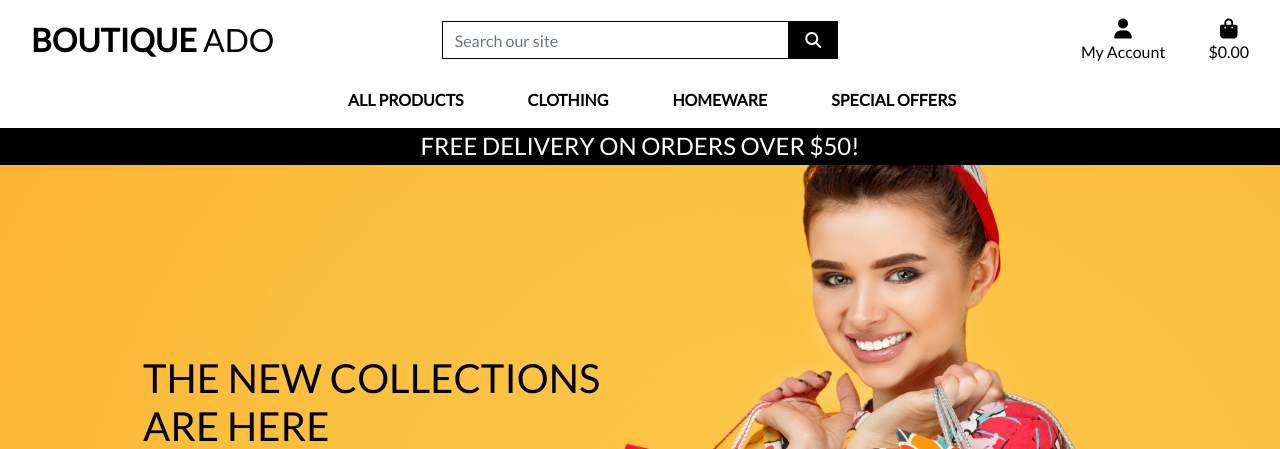
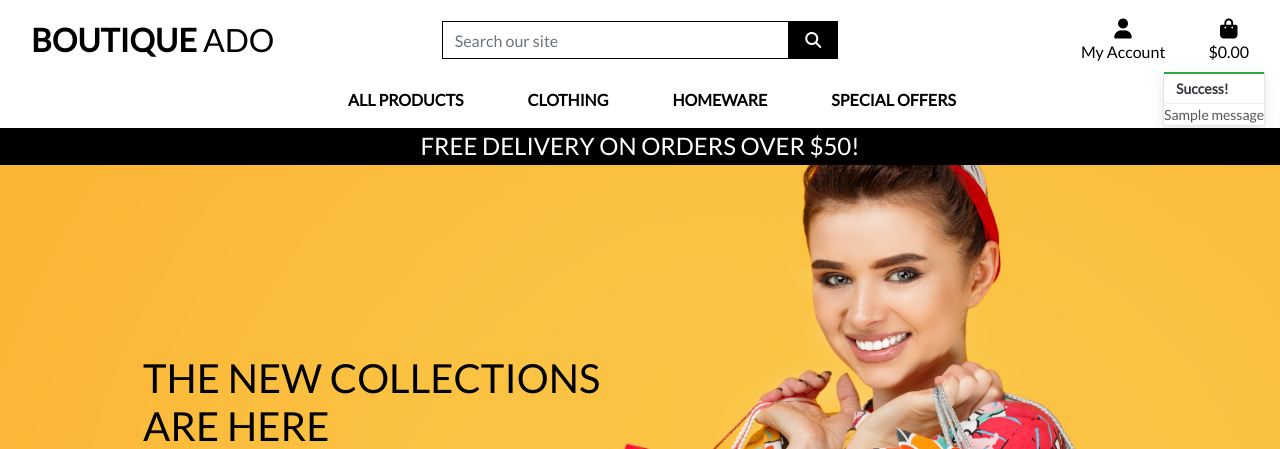
Before and after one commit to shellym96/Boutique-Ado-v1, a Django app: page / in a window 1280 px wide. Shown: the top 449 px of the page. Run offline with Django 3.2, Linux system fonts and the light colour scheme; tables that the repository leaves empty hold one stand-in row (values such as "Sample post"); one stand-in notice (Sample message) is shown; parts of the project's set-up code (start-up, migrations or seed data) failed here and were passed over; some libraries are stand-ins or nearby versions.

Commit message:
Add toasts

```diff
--- a/boutique_ado/settings.py
+++ b/boutique_ado/settings.py
@@ -78,6 +78,8 @@ TEMPLATES = [
     },
 ]
 
+MESSAGE_STORAGE = 'django.contrib.messages.storage.session.SessionStorage'
+
 AUTHENTICATION_BACKENDS = (
     # Needed to login by username in Django admin, regardless of `allauth`
     'django.contrib.auth.backends.ModelBackend',
--- a/static/css/base.css
+++ b/static/css/base.css
@@ -106,6 +106,21 @@ a.category-badge > span.badge:hover {
     cursor: pointer;
 }
 
+.message-container {
+    position: fixed;
+    top: 72px;
+    right: 15px;
+    z-index: 999999999;
+}
+
+.custom-toast {
+    overflow: visible;
+}
+
+.toast-capper {
+    height: 2px;
+}
+
 /* -------------------------------- Media Queries */
 
 /* Slightly larger container on xl screens */
--- a/templates/base.html
+++ b/templates/base.html
@@ -23,10 +23,10 @@
     {% endblock %}
 
     {% block corejs %}
-    <script src="https://kit.fontawesome.com/e9c73d7092.js" crossorigin="anonymous"></script>
-    <script src="https://code.jquery.com/jquery-3.4.1.min.js" integrity="sha256-CSXorXvZcTkaix6Yvo6HppcZGetbYMGWSFlBw8HfCJo=" crossorigin="anonymous"></script>
-    <script src="https://cdn.jsdelivr.net/npm/popper.js@1.16.0/dist/umd/popper.min.js" integrity="sha384-Q6E9RHvbIyZFJoft+2mJbHaEWldlvI9IOYy5n3zV9zzTtmI3UksdQRVvoxMfooAo" crossorigin="anonymous"></script>
-    <script src="https://stackpath.bootstrapcdn.com/bootstrap/4.4.1/js/bootstrap.min.js" integrity="sha384-wfSDF2E50Y2D1uUdj0O3uMBJnjuUD4Ih7YwaYd1iqfktj0Uod8GCExl3Og8ifwB6" crossorigin="anonymous"></script>
+        <script src="https://kit.fontawesome.com/e9c73d7092.js" crossorigin="anonymous"></script>
+        <script src="https://code.jquery.com/jquery-3.4.1.min.js" integrity="sha256-CSXorXvZcTkaix6Yvo6HppcZGetbYMGWSFlBw8HfCJo=" crossorigin="anonymous"></script>
+        <script src="https://cdn.jsdelivr.net/npm/popper.js@1.16.0/dist/umd/popper.min.js" integrity="sha384-Q6E9RHvbIyZFJoft+2mJbHaEWldlvI9IOYy5n3zV9zzTtmI3UksdQRVvoxMfooAo" crossorigin="anonymous"></script>
+        <script src="https://stackpath.bootstrapcdn.com/bootstrap/4.4.1/js/bootstrap.min.js" integrity="sha384-wfSDF2E50Y2D1uUdj0O3uMBJnjuUD4Ih7YwaYd1iqfktj0Uod8GCExl3Og8ifwB6" crossorigin="anonymous"></script>
     {% endblock %}
 
     {% block extra_js %}
@@ -112,7 +112,21 @@
     </header>
 
     {% if messages %}
-        <div class="message-container"></div>
+        <div class="message-container">
+            {% for message in messages %}
+                {% with message.level as level %}
+                    {% if level == 40 %}
+                        {% include 'includes/toasts/toast_error.html' %}
+                    {% elif level == 30 %}
+                        {% include 'includes/toasts/toast_warning.html' %}
+                    {% elif level == 25 %}
+                        {% include 'includes/toasts/toast_success.html' %}
+                    {% else %}
+                        {% include 'includes/toasts/toast_info.html' %}
+                    {% endif %}
+                {% endwith %}
+            {% endfor %}
+        </div>
     {% endif %}
 
     {% block page_header %}
@@ -122,6 +136,9 @@
     {% endblock %}
 
     {% block postloadjs %}
+    <script type="text/javascript">
+        $('.toast').toast('show');
+    </script>
     {% endblock %}
 
 
--- /dev/null
+++ b/templates/includes/toasts/toast_success.html
@@ -0,0 +1,13 @@
+<div class="toast custom-toast rounded-0 border-top-0" data-autohide="false">
+    <div class="arrow-up arrow-success"></div>
+    <div class="w-100 toast-capper bg-success"></div>
+    <div class="toast-header bg-white text-dark">
+        <strong class="mr-auto">Success!</strong>
+        <button type="button" class="ml-2 mb-1 close text-dark" data-dismiss="toast" aria-label="Close">
+            <span aria-hidden="true"&times;></span>
+        </button>
+    </div>
+    <div class="toast-buddy bg-white">
+        {{ message }}
+    </div>
+</div>
```
Also changed, not shown: bag/views.py (+18 -14 lines), templates/includes/toasts/toast_error.html (added, +13 -0 lines), templates/includes/toasts/toast_info.html (added, +13 -0 lines), templates/includes/toasts/toast_warning.html (added, +13 -0 lines).
